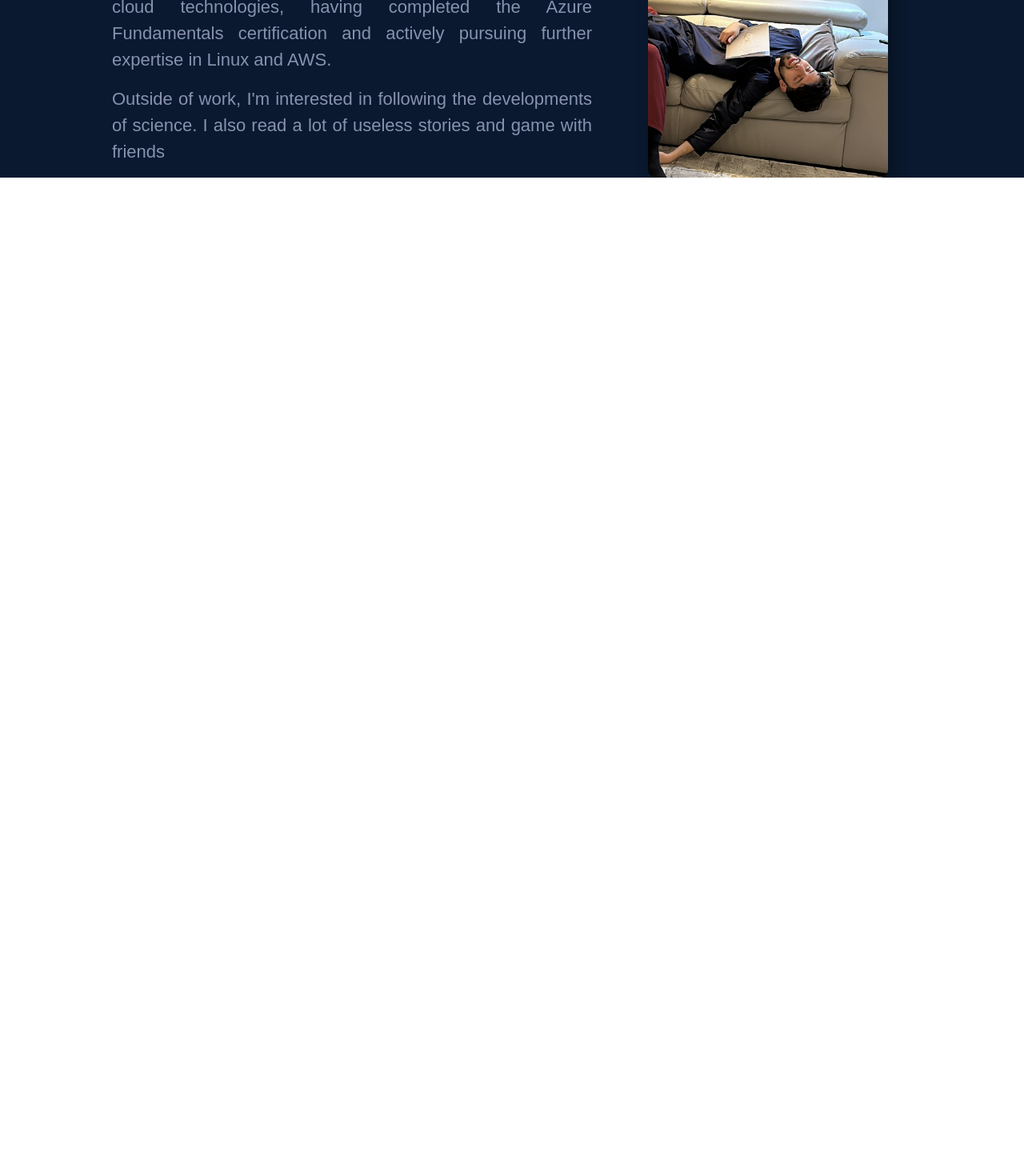
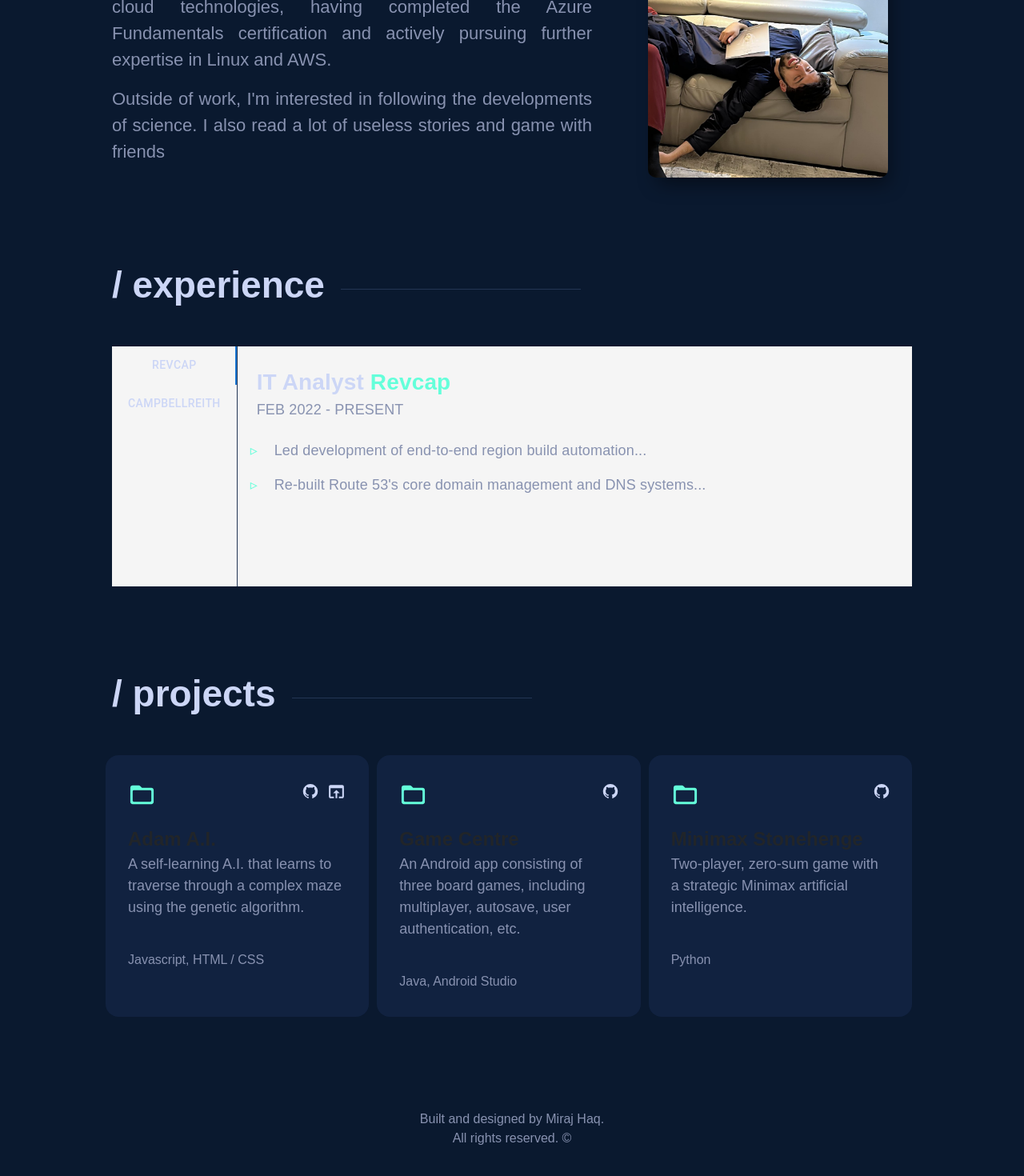
Before and after one commit to mirajhaq/Miraj, a React (Create React App) app: page / in a window 1280 px wide. Shown: the part 1085-2555 px from the top of the page at 80% size. Before the commit the page ends 1307 px from the top, so only its background shows below. Built offline with nearby package versions, Linux system fonts and the light colour scheme; a web font is replaced by a local one.

Commit message:
Update App.js

```diff
--- a/src/App.js
+++ b/src/App.js
@@ -2,6 +2,9 @@ import React from "react";
 import NavBar from "./components/NavBar";
 import Intro from "./components/Intro";
 import About from "./components/About";
+import Experience from "./components/Experience";
+import Projects from "./components/Projects";
+import Credits from "./components/Credits";
 
 import './App.css';
 import "./styles/Global.css";
@@ -14,7 +17,9 @@ function App() {
       <div id="content">
         <Intro></Intro>
         <About></About>
-
+        <Experience></Experience>
+        <Projects></Projects>
+        <Credits></Credits>
       </div>
     </div>
   );
```
